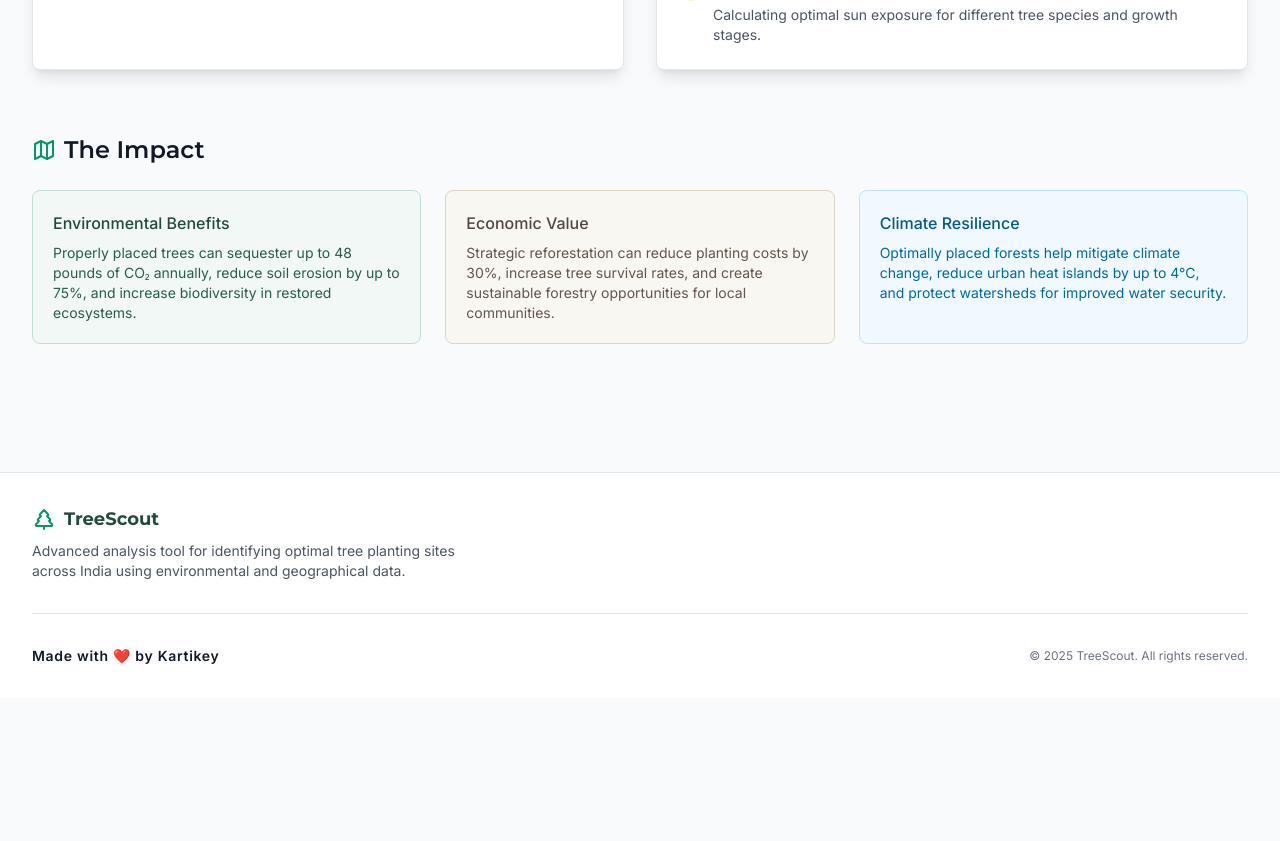
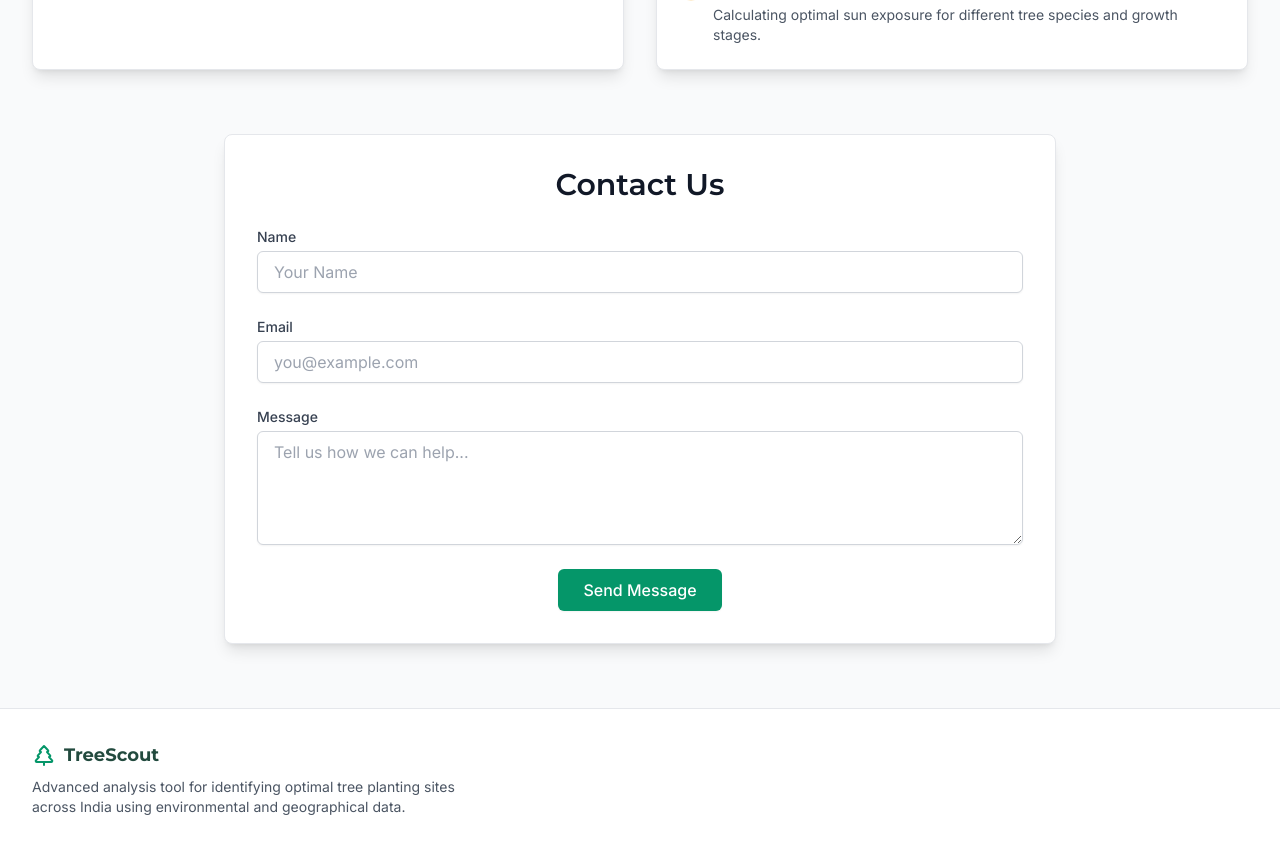
Before and after one commit to Json604/TreeScout, a React (Vite) app: page /about in a window 1280 px wide. Shown: the part 700-1541 px from the top of the page. Before the commit the page ends 1398 px from the top, so only its background shows below. Built offline with nearby package versions, Linux system fonts and the light colour scheme.

Commit message:
added a contact form

```diff
--- a/src/pages/AboutPage.jsx
+++ b/src/pages/AboutPage.jsx
@@ -1,7 +1,14 @@
-import React from 'react';
+import React,{useState} from 'react';
 import { TreePine, Leaf, Database, Map } from 'lucide-react';
 
 const AboutPage = () => {
+  const [messageSent, setMessageSent] = useState(false);
+
+  const handleSubmit = (e) => {
+    e.preventDefault();
+    setMessageSent(true);
+  };
+
   return (
     <div className="min-h-screen bg-gray-50 dark:bg-gray-900 py-16 transition-colors duration-200">
       <div className="max-w-7xl mx-auto px-4 sm:px-6 lg:px-8">
@@ -99,36 +106,66 @@ const AboutPage = () => {
         </div>
 
 
-        <div className="mb-16">
-          <div className="flex items-center mb-6">
-            <Map className="h-6 w-6 text-primary-600 dark:text-primary-500 mr-2" />
-            <h2 className="text-2xl font-heading font-semibold text-gray-900 dark:text-gray-100">The Impact</h2>
-          </div>
+      <div className="max-w-4xl mx-auto px-4 sm:px-6 lg:px-8 mt-16">
+          <div className="bg-white dark:bg-gray-800 rounded-lg shadow-lg p-8 border border-gray-200 dark:border-gray-700">
+            <h2 className="text-3xl font-heading font-semibold text-gray-900 dark:text-white mb-6 text-center">
+              Contact Us
+            </h2>
 
-          <div className="grid grid-cols-1 md:grid-cols-3 gap-6">
-            <div className="bg-forest-50 dark:bg-forest-900/30 rounded-lg p-5 border border-forest-200 dark:border-forest-800">
-              <h3 className="text-forest-800 dark:text-forest-200 font-medium mb-2">Environmental Benefits</h3>
-              <p className="text-forest-700 dark:text-forest-300 text-sm">
-                Properly placed trees can sequester up to 48 pounds of CO₂ annually, reduce soil erosion by up to 75%, and increase biodiversity in restored ecosystems.
-              </p>
-            </div>
+            {!messageSent ? (
+              <form className="space-y-6" onSubmit={handleSubmit}>
+                <div>
+                  <label className="block text-sm font-medium text-gray-700 dark:text-gray-300">
+                    Name
+                  </label>
+                  <input
+                    type="text"
+                    required
+                    className="mt-1 block w-full px-4 py-2 bg-white dark:bg-gray-900 border border-gray-300 dark:border-gray-600 rounded-md shadow-sm focus:ring-primary-500 focus:border-primary-500 dark:text-white"
+                    placeholder="Your Name"
+                  />
+                </div>
 
-            <div className="bg-earth-50 dark:bg-earth-900/30 rounded-lg p-5 border border-earth-200 dark:border-earth-800">
-              <h3 className="text-earth-800 dark:text-earth-200 font-medium mb-2">Economic Value</h3>
-              <p className="text-earth-700 dark:text-earth-300 text-sm">
-                Strategic reforestation can reduce planting costs by 30%, increase tree survival rates, and create sustainable forestry opportunities for local communities.
-              </p>
-            </div>
+                <div>
+                  <label className="block text-sm font-medium text-gray-700 dark:text-gray-300">
+                    Email
+                  </label>
+                  <input
+                    type="email"
+                    required
+                    className="mt-1 block w-full px-4 py-2 bg-white dark:bg-gray-900 border border-gray-300 dark:border-gray-600 rounded-md shadow-sm focus:ring-primary-500 focus:border-primary-500 dark:text-white"
+                    placeholder="you@example.com"
+                  />
+                </div>
 
-            <div className="bg-secondary-50 dark:bg-secondary-900/30 rounded-lg p-5 border border-secondary-200 dark:border-secondary-800">
-              <h3 className="text-secondary-800 dark:text-secondary-200 font-medium mb-2">Climate Resilience</h3>
-              <p className="text-secondary-700 dark:text-secondary-300 text-sm">
-                Optimally placed forests help mitigate climate change, reduce urban heat islands by up to 4°C, and protect watersheds for improved water security.
-              </p>
-            </div>
+                <div>
+                  <label className="block text-sm font-medium text-gray-700 dark:text-gray-300">
+                    Message
+                  </label>
+                  <textarea
+                    rows="4"
+                    required
+                    className="mt-1 block w-full px-4 py-2 bg-white dark:bg-gray-900 border border-gray-300 dark:border-gray-600 rounded-md shadow-sm focus:ring-primary-500 focus:border-primary-500 dark:text-white"
+                    placeholder="Tell us how we can help..."
+                  />
+                </div>
+
+                <div className="text-center">
+                  <button
+                    type="submit"
+                    className="inline-flex items-center px-6 py-2 border border-transparent text-base font-medium rounded-md shadow-sm text-white bg-primary-600 hover:bg-primary-700 focus:outline-none focus:ring-2 focus:ring-offset-2 focus:ring-primary-500"
+                  >
+                    Send Message
+                  </button>
+                </div>
+              </form>
+            ) : (
+              <div className="text-center text-green-600 dark:text-green-400 text-lg font-medium">
+                Message sent successfully. We’ll get back to you soon!
+              </div>
+            )}
           </div>
         </div>
-
       </div>
     </div>
   );
```
